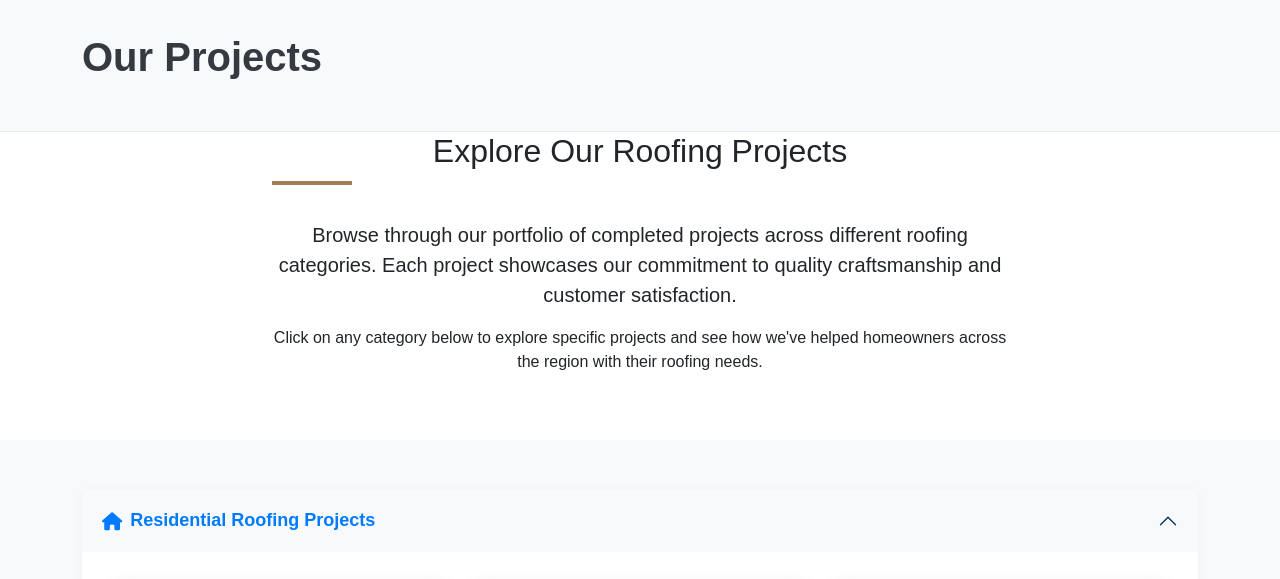
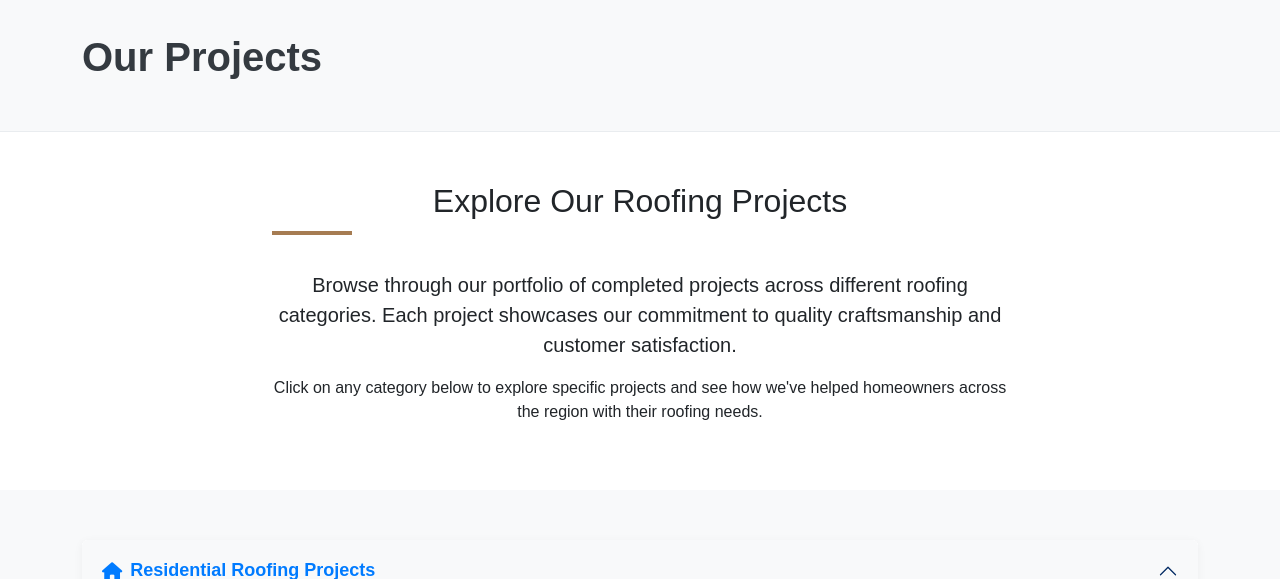
Before and after one commit to scotty-wkc/pav-roofing-custom-write-V3, a plain HTML site: page html-files/projects.html in a window 1280 px wide. Shown: the part 147-726 px from the top of the page. Drawn offline with nearby package versions, Linux system fonts and the light colour scheme; grey boxes are pictures that could not be loaded; files whose address does not match are found by name.

Commit message:
dev: project style change

```diff
--- a/css-files/projects.css
+++ b/css-files/projects.css
@@ -42,7 +42,7 @@
 
 /* Projects Introduction Section */
 .projects-intro {
-  padding-bottom: 50px;
+  padding: 50px 0px;
 }
 
 /* Projects Categories Section */
```
